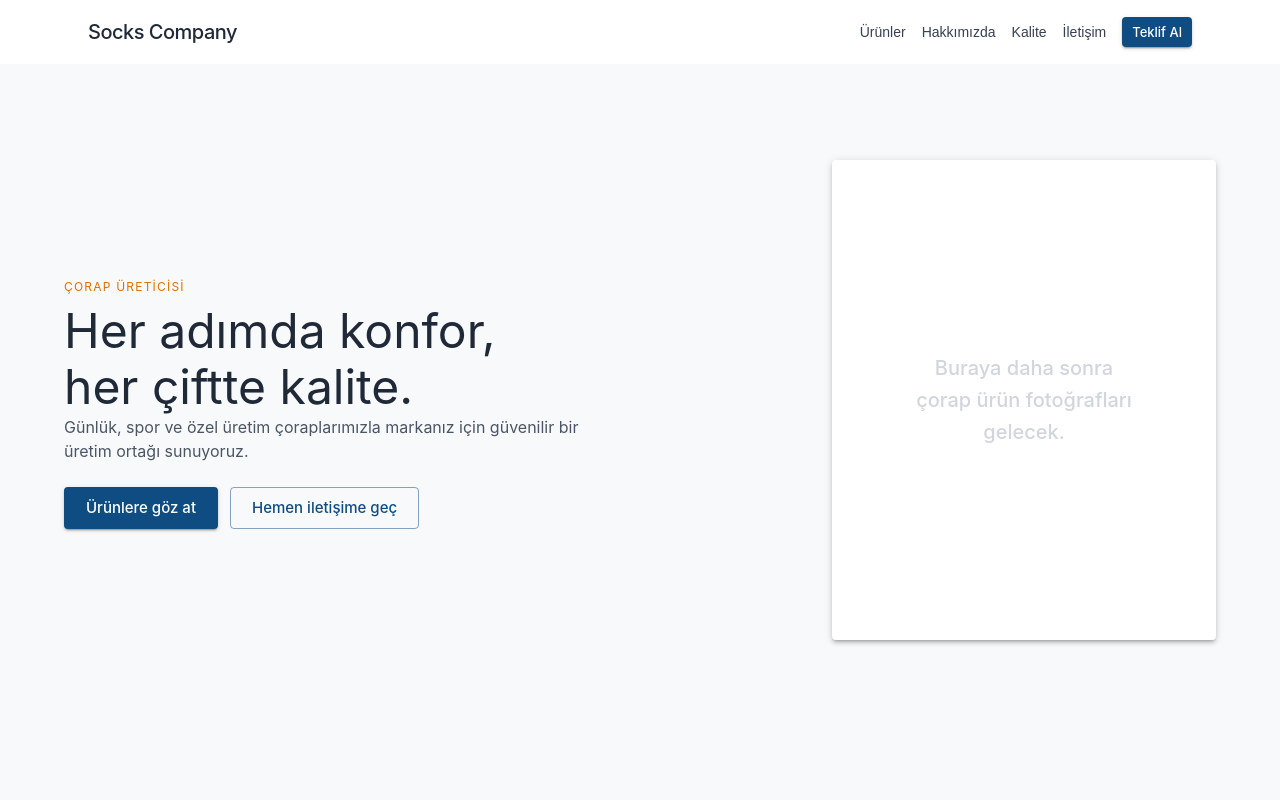
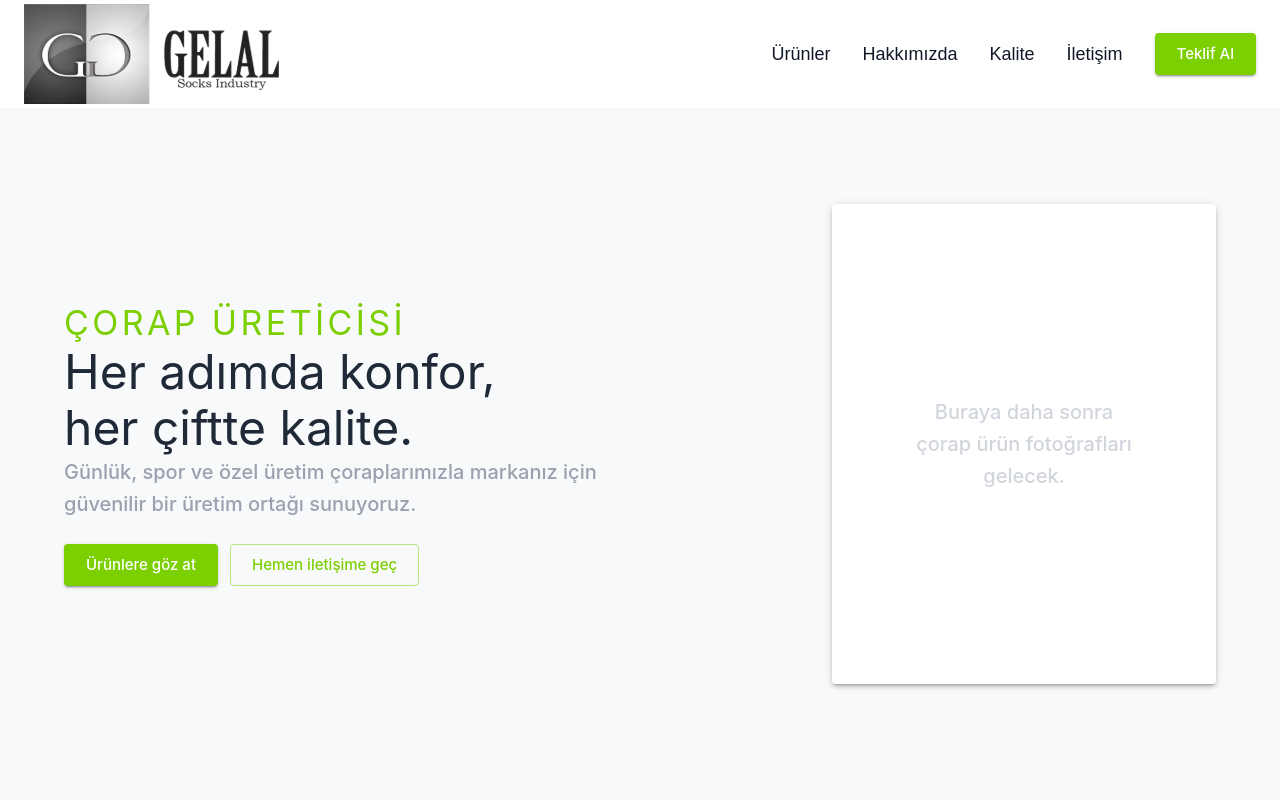
Before and after one commit to Hicazyldz/Prive-Dental-Implant, a Next.js app: page / in a window 1280 px wide. Shown: the top 800 px of the page. Built offline with nearby package versions, Linux system fonts and the light colour scheme.

Commit message:
dizayn düzenlemeleri

```diff
--- a/app/globals.css
+++ b/app/globals.css
@@ -7,7 +7,7 @@
 
 @media (prefers-color-scheme: dark) {
   :root {
-    --background: #0a0a0a;
+    --background: #424041;
     --foreground: #ededed;
   }
 }
--- a/components/layout/Navbar.tsx
+++ b/components/layout/Navbar.tsx
@@ -1,11 +1,23 @@
 // components/layout/Navbar.tsx
 "use client";
 
+
+import * as React from "react";
 import AppBar from "@mui/material/AppBar";
 import Toolbar from "@mui/material/Toolbar";
 import Typography from "@mui/material/Typography";
 import Button from "@mui/material/Button";
 import Box from "@mui/material/Box";
+import IconButton from "@mui/material/IconButton";
+import MenuIcon from "@mui/icons-material/Menu";
+import Drawer from "@mui/material/Drawer";
+import List from "@mui/material/List";
+import ListItem from "@mui/material/ListItem";
+import ListItemButton from "@mui/material/ListItemButton";
+import ListItemText from "@mui/material/ListItemText";
+import useMediaQuery from "@mui/material/useMediaQuery";
+import { useTheme } from "@mui/material/styles";
+
 
 const navItems = [
   { label: "Ürünler", href: "#products" },
@@ -15,23 +27,61 @@ const navItems = [
 ];
 
 export default function Navbar() {
+  const theme = useTheme();
+  const isMobile = useMediaQuery(theme.breakpoints.down("md"));
+  const [drawerOpen, setDrawerOpen] = React.useState(false);
+
+  const handleDrawerToggle = () => {
+    setDrawerOpen((prev) => !prev);
+  };
+
   return (
     <AppBar position="sticky" color="inherit" elevation={0}>
-      <Toolbar className="max-w-6xl mx-auto w-full flex justify-between">
-        <Typography
-          variant="h6"
-          component="div"
-          className="font-semibold tracking-tight"
+      <Toolbar className="max-w-8xl mx-auto w-full flex justify-between">
+        <a href="/" className="flex items-center">
+          <img src="/logo.svg" alt="GELAL" className="h-25 w-auto mt-1 mb-1" />
+        </a>
+
+        {isMobile ? (
+          <>
+            <IconButton
+              edge="end"
+              color="inherit"
+              aria-label="menu"
+              onClick={handleDrawerToggle}
             >
-          Socks Company
-        </Typography>
-
-        <Box className="flex gap-4 items-center">
+              <MenuIcon />
+            </IconButton>
+            <Drawer
+              anchor="right"
+              open={drawerOpen}
+              onClose={handleDrawerToggle}
+            >
+              <Box sx={{ width: 250 }} role="presentation" onClick={handleDrawerToggle}>
+                <List>
+                  {navItems.map((item) => (
+                    <ListItem key={item.href} disablePadding>
+                      <ListItemButton component="a" href={item.href}>
+                        <ListItemText primary={item.label} />
+                      </ListItemButton>
+                    </ListItem>
+                  ))}
+                  <ListItem disablePadding>
+                    <ListItemButton component="a" href="#contact">
+                      <ListItemText primary="Teklif Al" />
+                    </ListItemButton>
+                  </ListItem>
+                </List>
+              </Box>
+            </Drawer>
+          </>
+        ) : (
+          <Box className="flex gap-8 items-center">
             {navItems.map((item) => (
               <a
                 key={item.href}
                 href={item.href}
-              className="text-sm font-medium text-gray-700 hover:text-blue-700 transition-colors"
+                className="text-lg font-medium text-gray-900 hover:text-green-800 transition-colors"
               >
                 {item.label}
               </a>
@@ -39,14 +89,15 @@ export default function Navbar() {
 
             <Button
               variant="contained"
-            color="primary"
-            size="small"
-            className="ml-4"
+
+              size="large"
+              className="ml-4 text-gray-900 hover:bg-gray-500 hover:text-white"
               href="#contact"
             >
               Teklif Al
             </Button>
           </Box>
+        )}
       </Toolbar>
     </AppBar>
   );
--- a/components/sections/HeroSection.tsx
+++ b/components/sections/HeroSection.tsx
@@ -14,8 +14,8 @@ export default function HeroSection() {
       <Grid container spacing={6} alignItems="center">
         <Grid size={{ xs: 12, md: 6 }}>
           <Typography
-            variant="overline"
-            className="text-amber-600 font-semibold tracking-widest"
+            variant="h4"
+            className="text-lime-500 font-extrabold tracking-widest block"
           >
             ÇORAP ÜRETİCİSİ
           </Typography>
@@ -28,7 +28,7 @@ export default function HeroSection() {
             Her adımda konfor, <br /> her çiftte kalite.
           </Typography>
 
-          <Typography variant="body1" className="mt-4 text-gray-600">
+          <Typography variant="h6" className="mt-4 text-gray-400">
             Günlük, spor ve özel üretim çoraplarımızla markanız için güvenilir
             bir üretim ortağı sunuyoruz.
           </Typography>
@@ -36,7 +36,7 @@ export default function HeroSection() {
           <Box className="flex flex-wrap gap-3 mt-6">
             <Button
               variant="contained"
-              color="primary"
+              className="text-lime-500"
               size="large"
               href="#products"
             >
@@ -57,7 +57,7 @@ export default function HeroSection() {
           <Box className="flex justify-center md:justify-end">
             <Paper
               elevation={3}
-              className="w-full max-w-sm aspect-4/5 rounded-3xl overflow-hidden bg-gradient-to-br from-gray-800 to-gray-700 flex items-center justify-center"
+              className="w-full max-w-sm aspect-4/5 rounded-3xl overflow-hidden bg-linear-to-br from-gray-800 to-gray-700 flex items-center justify-center"
             >
               <Typography
                 variant="h6"
--- a/theme/theme.ts
+++ b/theme/theme.ts
@@ -4,7 +4,7 @@ const theme = createTheme({
   palette: {
     mode: "light",
     primary: {
-      main: "#0F4C81", // deep ocean blue
+      main: "rgb(124,207,0,1)", // deep ocean blue
       light: "#1E6BA8",
       dark: "#0A3560",
       contrastText: "#FFFFFF",
```
Also changed, not shown: public/logo.svg (added). Lines whose indentation alone changed are shown as unchanged.
